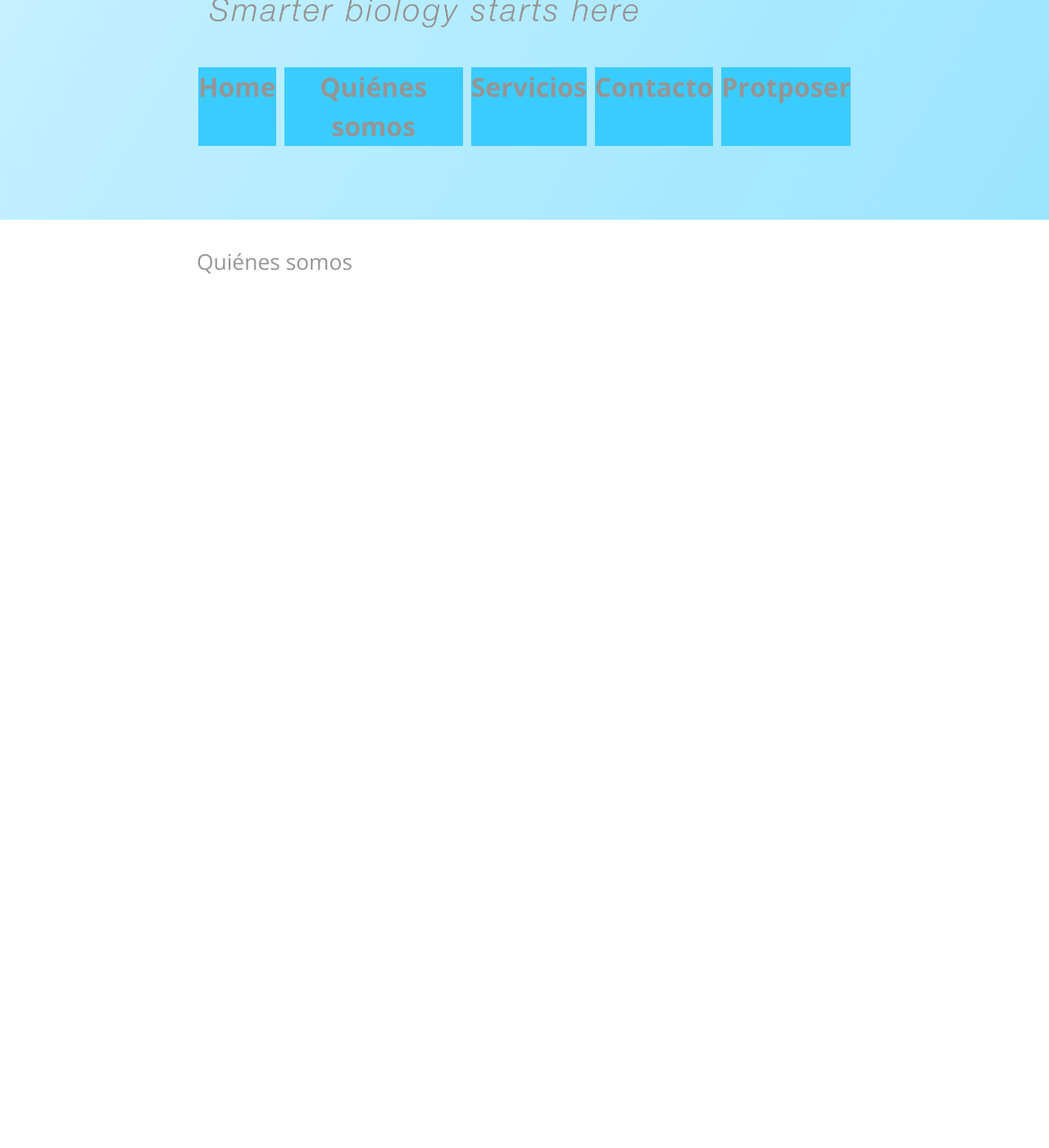
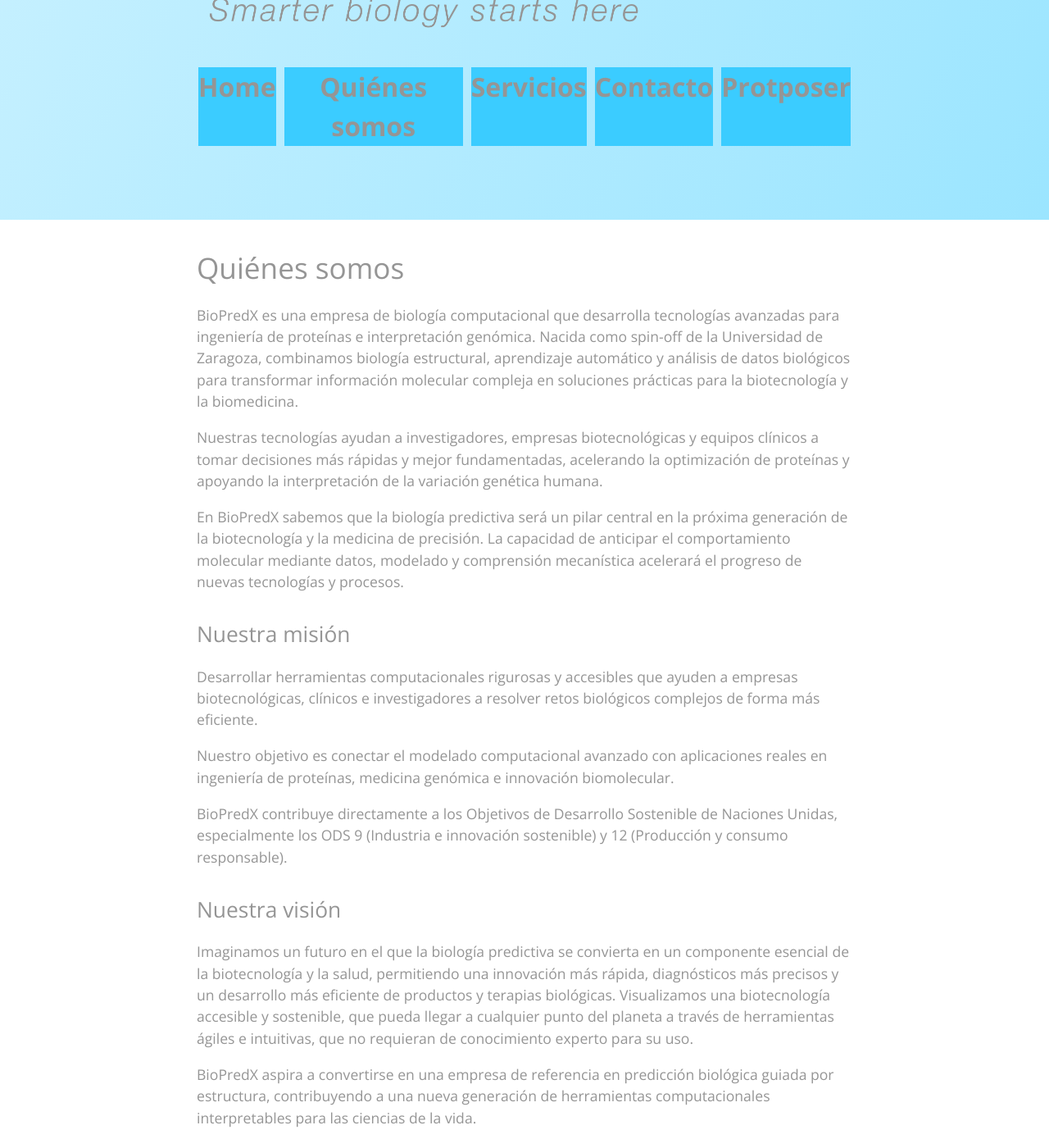
Before and after one commit to elhectro2/biopredx.github.io, a Jekyll site: the page built from quienes-somos.md, in a window 1280 px wide and 1400 px high, scrolled down 270 px. Shown: the whole window at 82% size. Built offline with Jekyll 4.4.1, drawn with Linux system fonts in a browser that asks for light colours; before the commit the page ends 900 px from its top, so only the background shows below that; some of the changed text lies outside the part shown.

Commit message:
Update quienes-somos.md

```diff
--- a/quienes-somos.md
+++ b/quienes-somos.md
@@ -3,4 +3,50 @@ layout: default
 title: Quiénes somos
 ---
 
-## Quiénes somos
+# Quiénes somos
+
+BioPredX es una empresa de biología computacional que desarrolla tecnologías avanzadas para ingeniería de proteínas e interpretación genómica. Nacida como spin-off de la Universidad de Zaragoza, combinamos biología estructural, aprendizaje automático y análisis de datos biológicos para transformar información molecular compleja en soluciones prácticas para la biotecnología y la biomedicina.
+
+Nuestras tecnologías ayudan a investigadores, empresas biotecnológicas y equipos clínicos a tomar decisiones más rápidas y mejor fundamentadas, acelerando la optimización de proteínas y apoyando la interpretación de la variación genética humana.
+
+En BioPredX sabemos que la biología predictiva será un pilar central en la próxima generación de la biotecnología y la medicina de precisión. La capacidad de anticipar el comportamiento molecular mediante datos, modelado y comprensión mecanística acelerará el progreso de nuevas tecnologías y procesos.
+
+## Nuestra misión
+
+Desarrollar herramientas computacionales rigurosas y accesibles que ayuden a empresas biotecnológicas, clínicos e investigadores a resolver retos biológicos complejos de forma más eficiente.
+
+Nuestro objetivo es conectar el modelado computacional avanzado con aplicaciones reales en ingeniería de proteínas, medicina genómica e innovación biomolecular.
+
+BioPredX contribuye directamente a los Objetivos de Desarrollo Sostenible de Naciones Unidas, especialmente los ODS 9 (Industria e innovación sostenible) y 12 (Producción y consumo responsable).
+
+
+## Nuestra visión
+Imaginamos un futuro en el que la biología predictiva se convierta en un componente esencial de la biotecnología y la salud, permitiendo una innovación más rápida, diagnósticos más precisos y un desarrollo más eficiente de productos y terapias biológicas. Visualizamos una biotecnología accesible y sostenible, que pueda llegar a cualquier punto del planeta a través de herramientas ágiles e intuitivas, que no requieran de conocimiento experto para su uso.
+
+BioPredX aspira a convertirse en una empresa de referencia en predicción biológica guiada por estructura, contribuyendo a una nueva generación de herramientas computacionales interpretables para las ciencias de la vida.
+
+
+## Nuestros valores
+
+- **Rigor científico:** Nuestras tecnologías se basan en biología estructural, metodologías validadas y un rendimiento predictivo medible.
+- **Innovación con propósito:** Desarrollamos herramientas diseñadas para resolver retos científicos, industriales y clínicos reales.
+- **Interpretabilidad:** Creemos que las predicciones son más valiosas cuando los usuarios pueden comprender el fundamento molecular que hay detrás de ellas.
+- **Accesibilidad:** Trabajamos para hacer la biología computacional avanzada más accesible para investigadores y clínicos mediante plataformas intuitivas y fáciles de usar.
+- **Colaboración:** Valoramos la colaboración interdisciplinar entre entornos académicos, biotecnológicos y sanitarios.[3.1]
+
+## El equipo
+
+BioPredX reúne experiencia en biología estructural, bioinformática, aprendizaje automático, desarrollo de software y biotecnología traslacional.
+
+La empresa fue fundada por investigadores y profesionales con amplia experiencia en ciencia de proteínas, modelado predictivo e innovación biomédica, combinando excelencia académica con un fuerte compromiso con las aplicaciones tecnológicas reales.
+
+
+Aquí habría que poner el equipo de BioPredX:
+
+Helena García Cebollada, CEO, Socia fundadora de ASBAR, Doctora en Bioinformática
+
+Javier Sancho Sanz, Responsable de I+D, Socio fundador y asesor científico en Plebiotic, Catedrático de Bioquímica
+
+Ana Flores Charlez, Asesora científica, Máster en Biotecnología Cuantitativa, Doctoranda en genética computacional
+
+Beatriz Gómez Barrera, Desarrollo de negocio y partnerships, Consejera delegada en Kampal (2019-2026), Agente de transferencia en ISQCH, Licenciada en Físicas.
```
